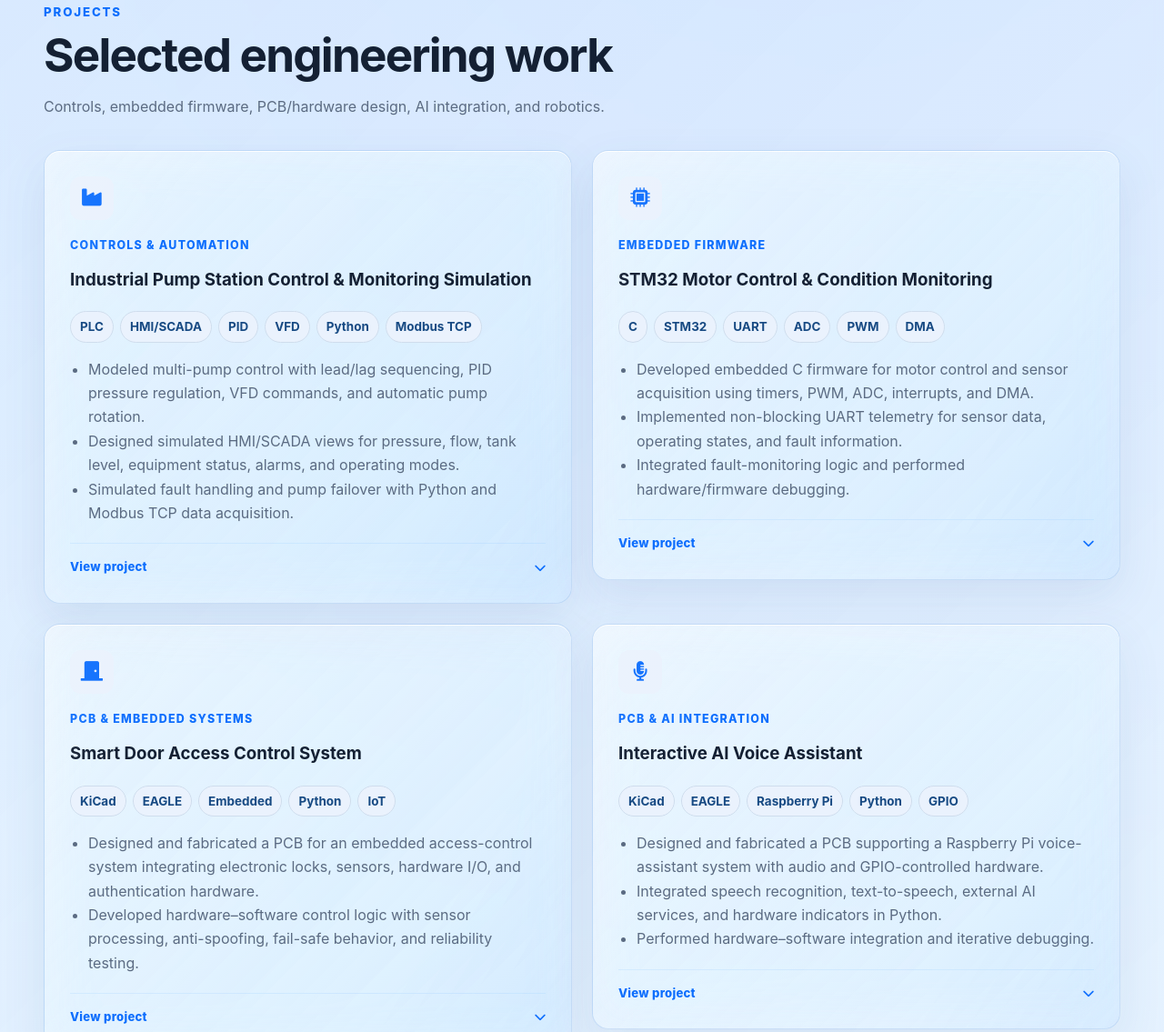
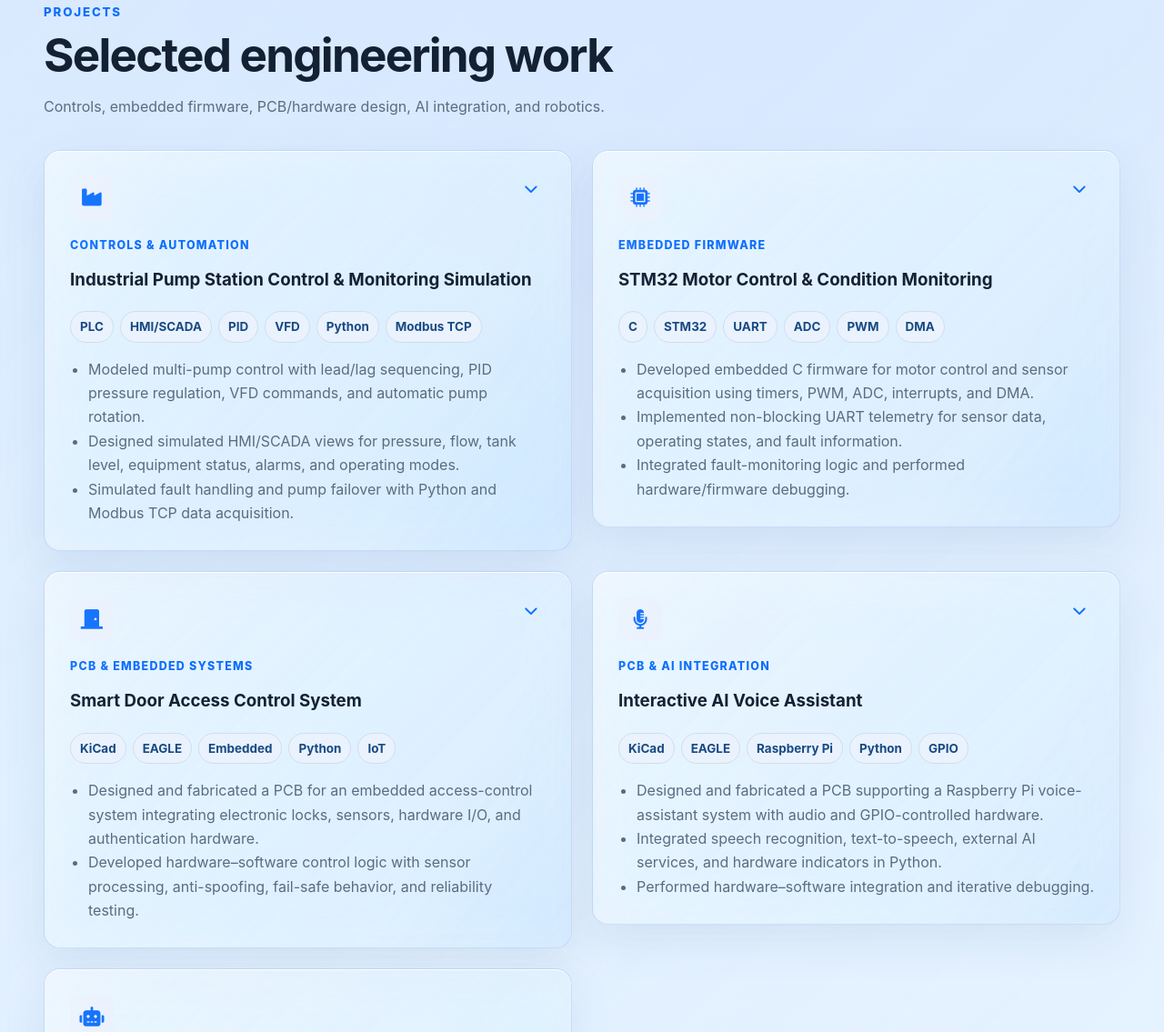
Before and after one commit to pradip2059/engineering-portfolio-v15, a plain HTML site: page index.html in a window 1280 px wide. Shown: the part 6159-7294 px from the top of the page at 91% size. Drawn offline with Linux system fonts and the light colour scheme.

```diff
--- a/index.html
+++ b/index.html
@@ -21,7 +21,7 @@
   <link rel="apple-touch-icon" href="apple-touch-icon.png">
   <link rel="preconnect" href="https://cdnjs.cloudflare.com">
   <link rel="stylesheet" href="https://cdnjs.cloudflare.com/ajax/libs/font-awesome/6.0.0/css/all.min.css">
-  <link rel="stylesheet" href="styles.css?v=18.5.2-independent-only">
+  <link rel="stylesheet" href="styles.css?v=18.5.3-top-arrow">
   <script>
     (function(){
       const saved=localStorage.getItem('v15-theme');
@@ -173,10 +173,10 @@
 <section id="projects" class="section alt">
   <div class="section-head reveal"><p class="kicker">PROJECTS</p><h2>Selected engineering work</h2><p>Controls, embedded firmware, PCB/hardware design, AI integration, and robotics.</p></div>
   <div class="project-grid">
-    <article class="project-card reveal expandable-project" tabindex="0" role="button" aria-expanded="false" aria-label="Expand Industrial Pump Station Control & Monitoring Simulation project details"><div class="project-icon"><i class="fas fa-industry"></i></div><p class="tag">Controls & Automation</p><h3>Industrial Pump Station Control & Monitoring Simulation</h3><div class="badges"><span>PLC</span><span>HMI/SCADA</span><span>PID</span><span>VFD</span><span>Python</span><span>Modbus TCP</span></div><ul><li>Modeled multi-pump control with lead/lag sequencing, PID pressure regulation, VFD commands, and automatic pump rotation.</li><li>Designed simulated HMI/SCADA views for pressure, flow, tank level, equipment status, alarms, and operating modes.</li><li>Simulated fault handling and pump failover with Python and Modbus TCP data acquisition.</li></ul><span class="project-expand-hint" aria-hidden="true"><span>View project</span><i class="fas fa-chevron-down"></i></span><div class="project-repo-panel" aria-hidden="true"><div class="project-repo-inner"><a class="project-github-btn" href="https://github.com/pradip2059/industrial_pump_station_monitor" target="_blank" rel="noopener noreferrer" aria-label="View Industrial Pump Station Control & Monitoring Simulation on GitHub"><i class="fab fa-github"></i><span>View Project on GitHub</span><i class="fas fa-arrow-up-right-from-square"></i></a></div></div></article>
-    <article class="project-card reveal expandable-project" tabindex="0" role="button" aria-expanded="false" aria-label="Expand STM32 Motor Control & Condition Monitoring project details"><div class="project-icon"><i class="fas fa-microchip"></i></div><p class="tag">Embedded Firmware</p><h3>STM32 Motor Control & Condition Monitoring</h3><div class="badges"><span>C</span><span>STM32</span><span>UART</span><span>ADC</span><span>PWM</span><span>DMA</span></div><ul><li>Developed embedded C firmware for motor control and sensor acquisition using timers, PWM, ADC, interrupts, and DMA.</li><li>Implemented non-blocking UART telemetry for sensor data, operating states, and fault information.</li><li>Integrated fault-monitoring logic and performed hardware/firmware debugging.</li></ul><span class="project-expand-hint" aria-hidden="true"><span>View project</span><i class="fas fa-chevron-down"></i></span><div class="project-repo-panel" aria-hidden="true"><div class="project-repo-inner"><a class="project-github-btn" href="https://github.com/pradip2059/embedded_firmware_STM32_motor_control" target="_blank" rel="noopener noreferrer" aria-label="View STM32 Motor Control & Condition Monitoring on GitHub"><i class="fab fa-github"></i><span>View Project on GitHub</span><i class="fas fa-arrow-up-right-from-square"></i></a></div></div></article>
-    <article class="project-card reveal expandable-project" tabindex="0" role="button" aria-expanded="false" aria-label="Expand Smart Door Access Control System project details"><div class="project-icon"><i class="fas fa-door-closed"></i></div><p class="tag">PCB & Embedded Systems</p><h3>Smart Door Access Control System</h3><div class="badges"><span>KiCad</span><span>EAGLE</span><span>Embedded</span><span>Python</span><span>IoT</span></div><ul><li>Designed and fabricated a PCB for an embedded access-control system integrating electronic locks, sensors, hardware I/O, and authentication hardware.</li><li>Developed hardware–software control logic with sensor processing, anti-spoofing, fail-safe behavior, and reliability testing.</li></ul><span class="project-expand-hint" aria-hidden="true"><span>View project</span><i class="fas fa-chevron-down"></i></span><div class="project-repo-panel" aria-hidden="true"><div class="project-repo-inner"><a class="project-github-btn" href="https://github.com/pradip2059/smart_door_access_control" target="_blank" rel="noopener noreferrer" aria-label="View Smart Door Access Control System on GitHub"><i class="fab fa-github"></i><span>View Project on GitHub</span><i class="fas fa-arrow-up-right-from-square"></i></a></div></div></article>
-    <article class="project-card reveal expandable-project" tabindex="0" role="button" aria-expanded="false" aria-label="Expand Interactive AI Voice Assistant project details"><div class="project-icon"><i class="fas fa-microphone-lines"></i></div><p class="tag">PCB & AI Integration</p><h3>Interactive AI Voice Assistant</h3><div class="badges"><span>KiCad</span><span>EAGLE</span><span>Raspberry Pi</span><span>Python</span><span>GPIO</span></div><ul><li>Designed and fabricated a PCB supporting a Raspberry Pi voice-assistant system with audio and GPIO-controlled hardware.</li><li>Integrated speech recognition, text-to-speech, external AI services, and hardware indicators in Python.</li><li>Performed hardware–software integration and iterative debugging.</li></ul><span class="project-expand-hint" aria-hidden="true"><span>View project</span><i class="fas fa-chevron-down"></i></span><div class="project-repo-panel" aria-hidden="true"><div class="project-repo-inner"><a class="project-github-btn" href="https://github.com/pradip2059/smart_voice_assistant" target="_blank" rel="noopener noreferrer" aria-label="View Interactive AI Voice Assistant on GitHub"><i class="fab fa-github"></i><span>View Project on GitHub</span><i class="fas fa-arrow-up-right-from-square"></i></a></div></div></article>
+    <article class="project-card reveal expandable-project" tabindex="0" role="button" aria-expanded="false" aria-label="Expand Industrial Pump Station Control & Monitoring Simulation project details"><div class="project-icon"><i class="fas fa-industry"></i></div><p class="tag">Controls & Automation</p><h3>Industrial Pump Station Control & Monitoring Simulation</h3><div class="badges"><span>PLC</span><span>HMI/SCADA</span><span>PID</span><span>VFD</span><span>Python</span><span>Modbus TCP</span></div><ul><li>Modeled multi-pump control with lead/lag sequencing, PID pressure regulation, VFD commands, and automatic pump rotation.</li><li>Designed simulated HMI/SCADA views for pressure, flow, tank level, equipment status, alarms, and operating modes.</li><li>Simulated fault handling and pump failover with Python and Modbus TCP data acquisition.</li></ul><span class="project-expand-chevron" aria-hidden="true"><i class="fas fa-chevron-down"></i></span><div class="project-repo-panel" aria-hidden="true"><div class="project-repo-inner"><a class="project-github-btn" href="https://github.com/pradip2059/industrial_pump_station_monitor" target="_blank" rel="noopener noreferrer" aria-label="View Industrial Pump Station Control & Monitoring Simulation on GitHub"><i class="fab fa-github"></i><span>View Project on GitHub</span><i class="fas fa-arrow-up-right-from-square"></i></a></div></div></article>
+    <article class="project-card reveal expandable-project" tabindex="0" role="button" aria-expanded="false" aria-label="Expand STM32 Motor Control & Condition Monitoring project details"><div class="project-icon"><i class="fas fa-microchip"></i></div><p class="tag">Embedded Firmware</p><h3>STM32 Motor Control & Condition Monitoring</h3><div class="badges"><span>C</span><span>STM32</span><span>UART</span><span>ADC</span><span>PWM</span><span>DMA</span></div><ul><li>Developed embedded C firmware for motor control and sensor acquisition using timers, PWM, ADC, interrupts, and DMA.</li><li>Implemented non-blocking UART telemetry for sensor data, operating states, and fault information.</li><li>Integrated fault-monitoring logic and performed hardware/firmware debugging.</li></ul><span class="project-expand-chevron" aria-hidden="true"><i class="fas fa-chevron-down"></i></span><div class="project-repo-panel" aria-hidden="true"><div class="project-repo-inner"><a class="project-github-btn" href="https://github.com/pradip2059/embedded_firmware_STM32_motor_control" target="_blank" rel="noopener noreferrer" aria-label="View STM32 Motor Control & Condition Monitoring on GitHub"><i class="fab fa-github"></i><span>View Project on GitHub</span><i class="fas fa-arrow-up-right-from-square"></i></a></div></div></article>
+    <article class="project-card reveal expandable-project" tabindex="0" role="button" aria-expanded="false" aria-label="Expand Smart Door Access Control System project details"><div class="project-icon"><i class="fas fa-door-closed"></i></div><p class="tag">PCB & Embedded Systems</p><h3>Smart Door Access Control System</h3><div class="badges"><span>KiCad</span><span>EAGLE</span><span>Embedded</span><span>Python</span><span>IoT</span></div><ul><li>Designed and fabricated a PCB for an embedded access-control system integrating electronic locks, sensors, hardware I/O, and authentication hardware.</li><li>Developed hardware–software control logic with sensor processing, anti-spoofing, fail-safe behavior, and reliability testing.</li></ul><span class="project-expand-chevron" aria-hidden="true"><i class="fas fa-chevron-down"></i></span><div class="project-repo-panel" aria-hidden="true"><div class="project-repo-inner"><a class="project-github-btn" href="https://github.com/pradip2059/smart_door_access_control" target="_blank" rel="noopener noreferrer" aria-label="View Smart Door Access Control System on GitHub"><i class="fab fa-github"></i><span>View Project on GitHub</span><i class="fas fa-arrow-up-right-from-square"></i></a></div></div></article>
+    <article class="project-card reveal expandable-project" tabindex="0" role="button" aria-expanded="false" aria-label="Expand Interactive AI Voice Assistant project details"><div class="project-icon"><i class="fas fa-microphone-lines"></i></div><p class="tag">PCB & AI Integration</p><h3>Interactive AI Voice Assistant</h3><div class="badges"><span>KiCad</span><span>EAGLE</span><span>Raspberry Pi</span><span>Python</span><span>GPIO</span></div><ul><li>Designed and fabricated a PCB supporting a Raspberry Pi voice-assistant system with audio and GPIO-controlled hardware.</li><li>Integrated speech recognition, text-to-speech, external AI services, and hardware indicators in Python.</li><li>Performed hardware–software integration and iterative debugging.</li></ul><span class="project-expand-chevron" aria-hidden="true"><i class="fas fa-chevron-down"></i></span><div class="project-repo-panel" aria-hidden="true"><div class="project-repo-inner"><a class="project-github-btn" href="https://github.com/pradip2059/smart_voice_assistant" target="_blank" rel="noopener noreferrer" aria-label="View Interactive AI Voice Assistant on GitHub"><i class="fab fa-github"></i><span>View Project on GitHub</span><i class="fas fa-arrow-up-right-from-square"></i></a></div></div></article>
     <article class="project-card reveal"><div class="project-icon"><i class="fas fa-robot"></i></div><p class="tag">Robotics</p><h3>Robotic Engineering Project</h3><div class="badges"><span>Raspberry Pi</span><span>ROS</span><span>C++</span><span>I2C</span></div><ul><li>Developed and tested robotics software using Raspberry Pi, ROS, and C++.</li><li>Integrated a 2D interactive grid-based component and used I2C communication for system programming.</li><li>Performed iterative functional testing and debugging.</li></ul></article>
   </div>
 </section>
@@ -196,5 +196,5 @@
 </section>
 </main>
 <footer><p>© 2026 Pradip Sapkota • Computer Engineering Portfolio</p></footer>
-<script src="script.js?v=18.5-test"></script>
+<script src="script.js?v=18.5.3-top-arrow"></script>
 </body></html>
--- a/styles.css
+++ b/styles.css
@@ -1415,3 +1415,44 @@
     align-self: flex-start !important;
   }
 }
+
+
+/* =========================================================
+   V18.5.3 TEST — V18.5 top-right arrow, no text hint
+   Independent-card sizing from V18.5.2 is retained.
+   ========================================================= */
+.expandable-project {
+  position: relative !important;
+}
+
+.expandable-project .project-expand-hint {
+  display: none !important;
+}
+
+.project-expand-chevron {
+  position: absolute;
+  top: 28px;
+  right: 30px;
+  z-index: 4;
+  display: inline-flex;
+  align-items: center;
+  justify-content: center;
+  width: 28px;
+  height: 28px;
+  color: var(--accent);
+  font-size: .95rem;
+  line-height: 1;
+  pointer-events: none;
+  transition: transform 480ms cubic-bezier(.16,1,.3,1);
+}
+
+.expandable-project.is-expanded .project-expand-chevron {
+  transform: rotate(180deg);
+}
+
+@media (max-width: 900px) {
+  .project-expand-chevron {
+    top: 22px;
+    right: 22px;
+  }
+}
```
